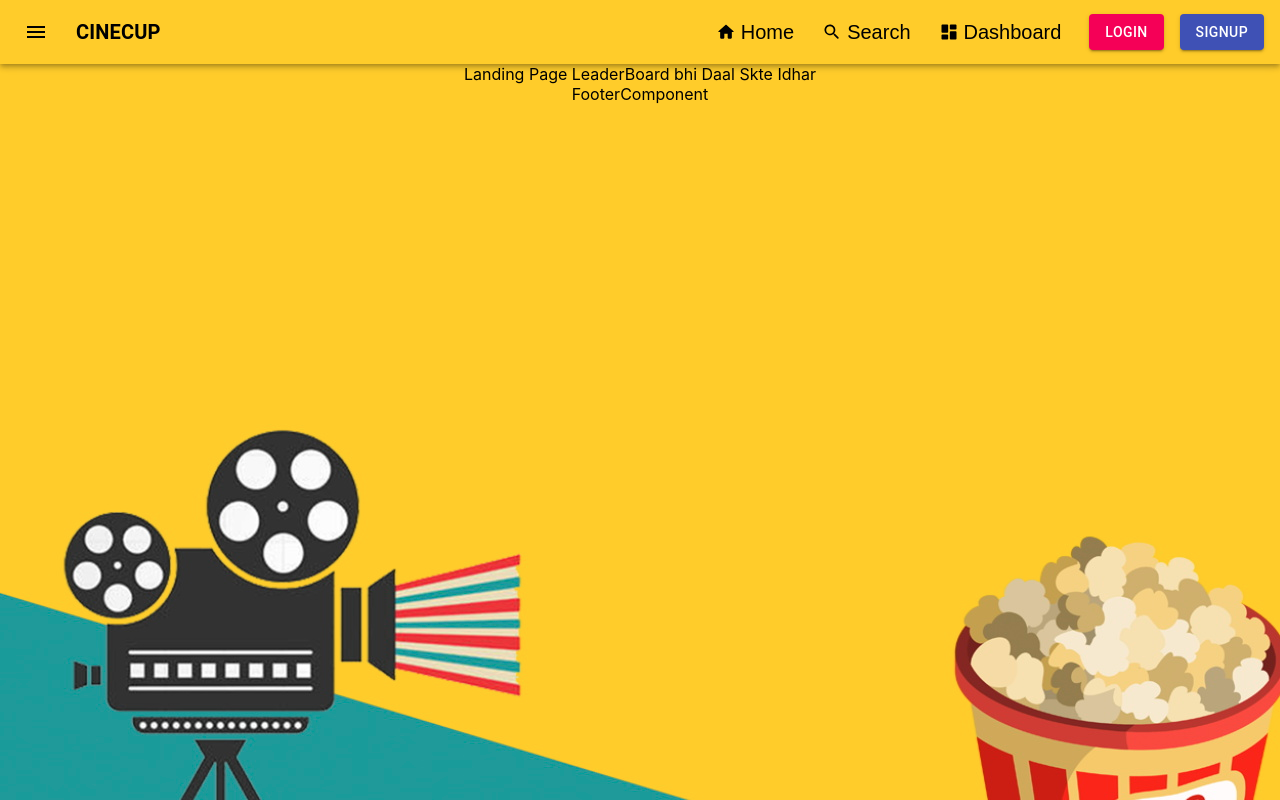
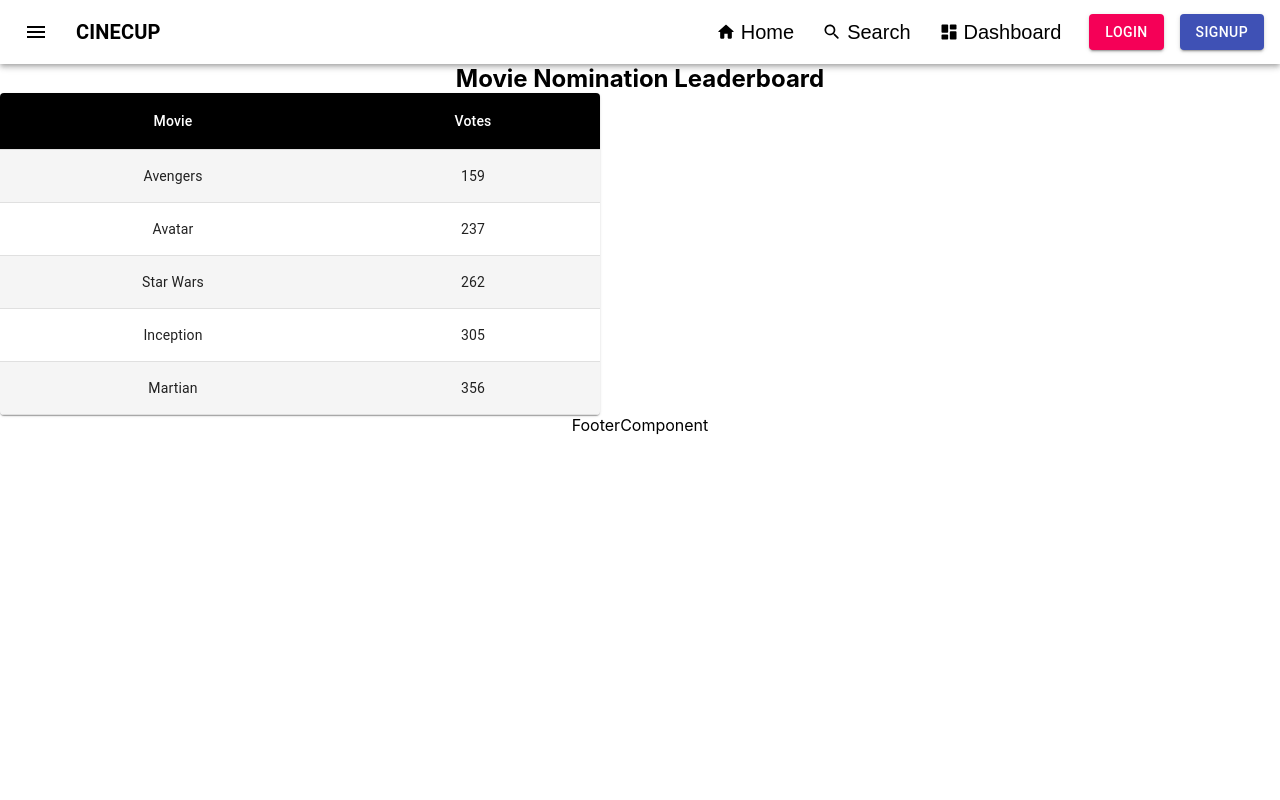
Before and after one commit to Shikhar15606/CineCup, a React (Create React App) app: page / in a window 1280 px wide. Built offline with nearby package versions, Linux system fonts and the light colour scheme; a web font is replaced by a local one.

Commit message:
leaderboard added

```diff
--- a/src/Components/HeaderComponent/HeaderComponent.js
+++ b/src/Components/HeaderComponent/HeaderComponent.js
@@ -31,7 +31,7 @@ function HeaderComponent(){
         const useStyles = makeStyles((theme) => ({
           list: {
 
-
+            width:300
           },
           fullList: {
             width: 'auto',
@@ -99,7 +99,7 @@ function HeaderComponent(){
                       <Link to="/">
                       <ListItem button key="Home" onClick={toggleDrawer(false)}>
                       <ListItemIcon  > <HomeRoundedIcon color="primary" /> </ListItemIcon>
-                      <ListItemText primary="HOME" />
+                      <ListItemText primary="HOME"  />
                       </ListItem>
                       </Link>
                       <Divider />
@@ -168,7 +168,7 @@ function HeaderComponent(){
                     <Hidden smDown>
                     <div style={{position:"absolute",right:0}}>
                     <Link to="/">
-                    <IconButton edge="start" className={classes.menuButton} color="inherit" aria-label="menu">
+                    <IconButton edge="start" className={classes.menuButton}  color="inherit" aria-label="menu">
                       <HomeRoundedIcon fontSize="small"/>
                       <span className={classes.navText}>Home</span>
                     </IconButton>
--- a/src/Components/HomePageComponent/HomePageComponent.js
+++ b/src/Components/HomePageComponent/HomePageComponent.js
@@ -1,11 +1,13 @@
 import React, { Component } from 'react';
 import './HomePageStyle.css'
+import CustomizedTables from "./LeaderboardComponent"
 function HomePageComponent (){
 
         return (
-            <div>
-                Landing Page LeaderBoard bhi Daal Skte Idhar
-            </div>
+            <>
+            <div><h2>Movie Nomination Leaderboard</h2></div>
+               <CustomizedTables />
+            </>
         );
 
 }
--- a/src/Components/HomePageComponent/HomePageStyle.css
+++ b/src/Components/HomePageComponent/HomePageStyle.css
@@ -1,4 +1,4 @@
-body{
+/* body{
     background-image: url('/src/—Pngtree—grunge\ background\ with\ movie\ elements_1146545.jpg');
     background-size: auto;
-}
+} */
--- /dev/null
+++ b/src/Components/HomePageComponent/LeaderboardComponent.js
@@ -0,0 +1,77 @@
+import React from 'react';
+import { withStyles, makeStyles } from '@material-ui/core/styles';
+import Table from '@material-ui/core/Table';
+import TableBody from '@material-ui/core/TableBody';
+import TableCell from '@material-ui/core/TableCell';
+import TableContainer from '@material-ui/core/TableContainer';
+import TableHead from '@material-ui/core/TableHead';
+import TableRow from '@material-ui/core/TableRow';
+import Paper from '@material-ui/core/Paper';
+
+const StyledTableCell = withStyles((theme) => ({
+  head: {
+    backgroundColor: theme.palette.common.black,
+    color: theme.palette.common.white,
+  },
+  body: {
+    fontSize: 14,
+  },
+}))(TableCell);
+
+const StyledTableRow = withStyles((theme) => ({
+  root: {
+    '&:nth-of-type(odd)': {
+      backgroundColor: theme.palette.action.hover,
+    },
+  },
+}))(TableRow);
+
+function createData(movie,votes) {
+  return { movie,votes };
+}
+
+const rows = [
+  createData('Avengers', 159),
+  createData('Avatar', 237),
+  createData('Star Wars', 262),
+  createData('Inception', 305),
+  createData('Martian', 356),
+];
+
+const useStyles = makeStyles({
+  table: {
+    minWidth: 300,
+    width:"100%",
+    alignSelf:"center",
+    justifySelf:"center",
+
+  },
+});
+
+export default function CustomizedTables() {
+  const classes = useStyles();
+
+  return (
+    <TableContainer component={Paper} style={{maxWidth:600,}}>
+      <Table className={classes.table} aria-label="customized table">
+        <TableHead>
+          <TableRow>
+            <StyledTableCell align="center">Movie</StyledTableCell>
+
+            <StyledTableCell align="center">Votes</StyledTableCell>
+          </TableRow>
+        </TableHead>
+        <TableBody>
+          {rows.map((row) => (
+            <StyledTableRow key={row.movie}>
+              <StyledTableCell component="th" scope="row" align="center">
+                {row.movie}
+              </StyledTableCell>
+              <StyledTableCell align="center">{row.votes}</StyledTableCell>
+            </StyledTableRow>
+          ))}
+        </TableBody>
+      </Table>
+    </TableContainer>
+  );
+}
--- a/src/Components/SearchPageComponent/SearchPageStyle.css
+++ b/src/Components/SearchPageComponent/SearchPageStyle.css
@@ -3,7 +3,7 @@
 } */
 
 header h1 {
-	color: rgb(238, 238, 238);
+	color: rgb(0, 0, 0);
 	font-size: 40px;
 	font-weight: 500;
 	text-align: center;
@@ -24,7 +24,7 @@ section {
 	display: block;
 	width: 90%;
 	padding: 15px;
-    height:10px;
+    height:20px;
 	border: none;
 	outline: none;
 	background: none;
@@ -82,10 +82,9 @@ margin-right: 10px;
     margin-bottom: 5px;
 }
 
-/* .results .result:hover h3 {
-	background: #FFF;
-	color: #000000;
-} */
+.results .result:hover  {
+	box-shadow: -1px 10px 29px 0px rgba(0, 0, 0, 0.8);
+}
 
 .popup {
 	position: fixed;
@@ -183,7 +182,9 @@ margin-right: 10px;
 .but{
 
 
-    margin-left: 20px;
+	align-self: center;
+	justify-self: center;
+
 
 }
 .searchbox-wrap{
@@ -194,6 +195,10 @@ margin-right: 10px;
 	.searchbox-wrap{
 	  flex-direction: column;
 	}
+	.searchbox{
+		height:10px;
+		margin-bottom: 10px;
+	}
 	.results{
 		flex-direction: column;
 		margin: auto;
@@ -202,9 +207,9 @@ margin-right: 10px;
 		  margin-left: 30%;
 	  }
 	  .but{
-		  width: fit-content;
-		  margin: auto;
-		  margin-top: 10px;
+
+		  margin: 20px;
+		  height:40px;
 	  }
 	  .results .result{
           min-width: 250px;
```
Also changed, not shown: 2 other files (tests, documents, lock files or other folders).
